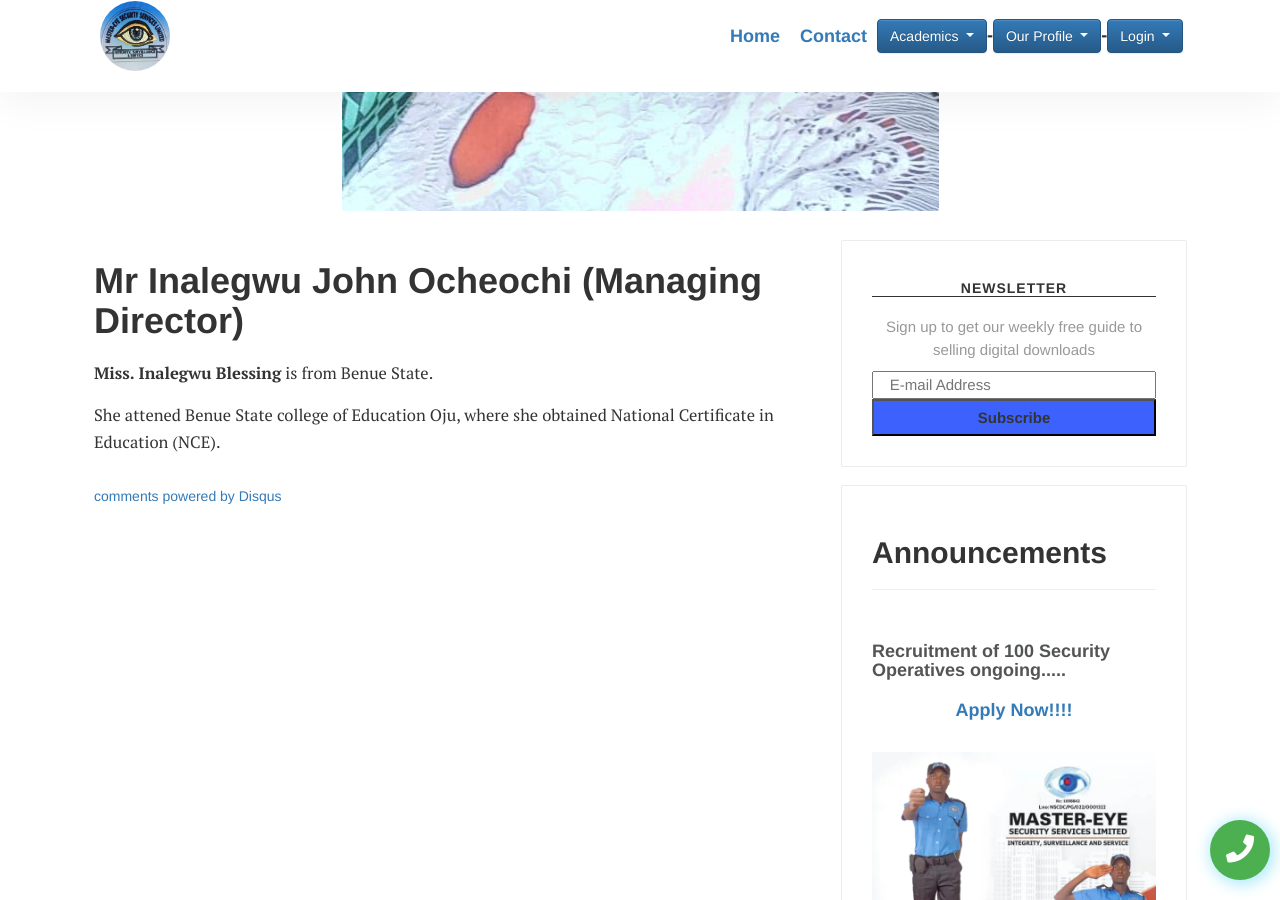
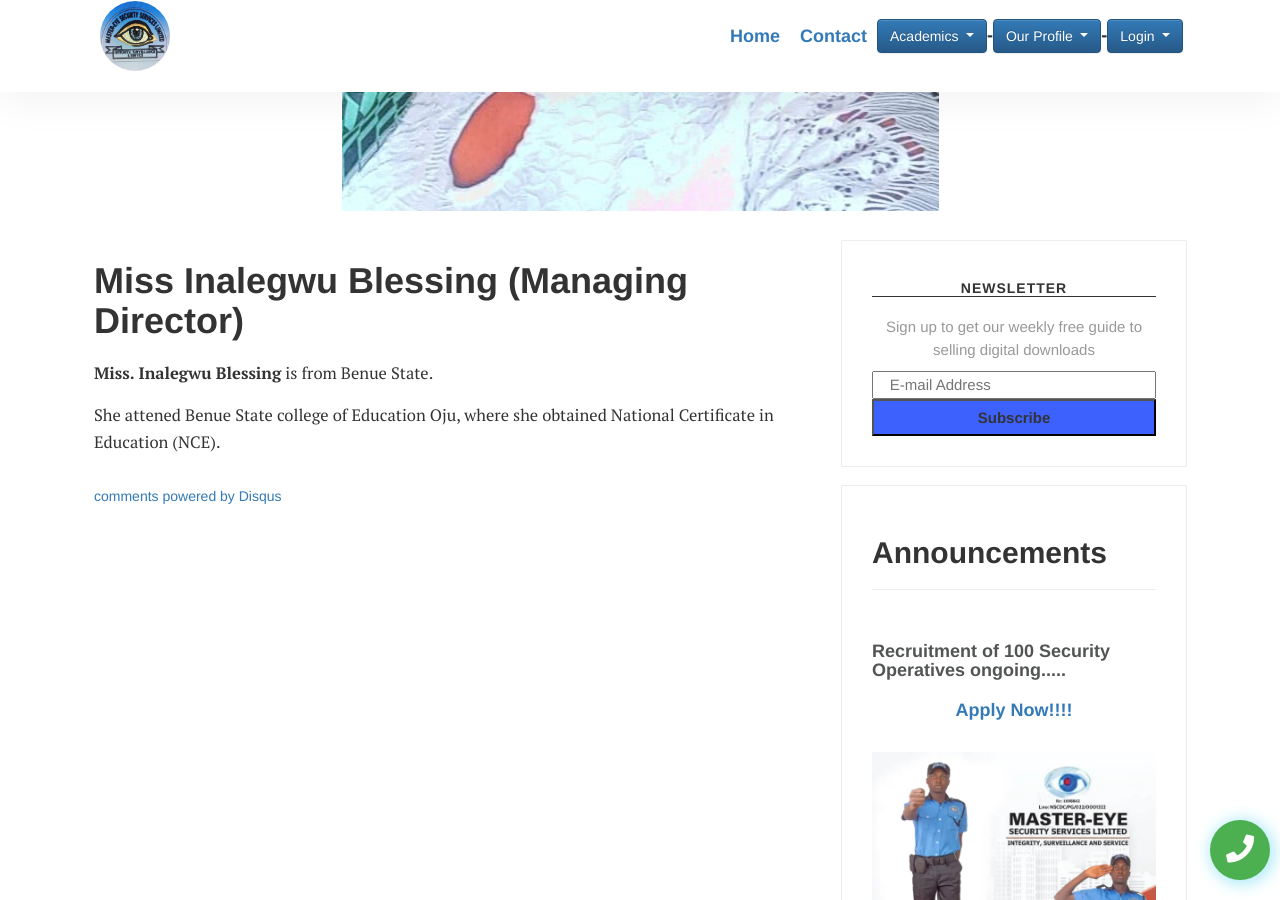
Before and after one commit to elishadamu97/mastereyesecurity, a Jekyll site: the page built from pages/miss-inalegwu-blessing.md, in a window 1280 px wide and 900 px high, scrolled down 682 px. Built offline with Jekyll 4.4.1, drawn with Linux system fonts in a browser that asks for light colours; comment, search, counter and statistics services are not loaded.

Commit message:
gh-pages

```diff
--- a/index.html
+++ b/index.html
@@ -69,6 +69,7 @@ background: '/img/bg-index.jpg'
     </div>
   </div>
   <div class="col-sm-4">
+    <!-- {% include sidebar.html %} -->
     {% include sidebar_academics.html %}
   </div>
   <div class="title-head">
@@ -106,7 +107,7 @@ background: '/img/bg-index.jpg'
       </div>
         <div class="box">
             <a href="{{site.baseurl}}/pages/miss-inalegwu-blessing"><div class="imgBox" target="_blank">
-                <img src="{{site.baseurl}}/assets/images/blessing.jpg" alt="Mrs Inalegwu Blessing">
+                <img src="{{site.baseurl}}/assets/images/blessing.jpg" alt="Miss Inalegwu Blessing">
             </div>
             <div class="details">
                 <h3>Miss Inalegwu Blessing <br><span style="font-size: 15px;"></span><br>(Managing Director)</h3>
@@ -117,7 +118,7 @@ background: '/img/bg-index.jpg'
               <img src="{{site.baseurl}}/assets/images/IMG-20230225-WA00031.jpg" alt="Mr Inalegwu John Ocheochi">
           </div>
           <div class="details">
-              <h3>Mr Inalegwu John Ocheochi <br><span style="font-size: 15px;"></span><br>(Head of Operation)</h3>
+              <h3>Mr Inalegwu John Ocheochi <br><span style="font-size: 15px;"></span><br>(Head of Operations)</h3>
           </div></a>
       </div>
         <div class="box">
--- a/pages/miss-inalegwu-blessing.md
+++ b/pages/miss-inalegwu-blessing.md
@@ -1,6 +1,6 @@
 ---
 layout: page
-title:  "Mr Inalegwu John Ocheochi (Managing Director)"
+title:  "Miss Inalegwu Blessing (Managing Director)"
 author: sal
 categories: [ Biography ]
 image: assets/images/blessing.jpg
```
Also changed, not shown: pages/mr-john-inalegwu.md (+1 -1 lines).
